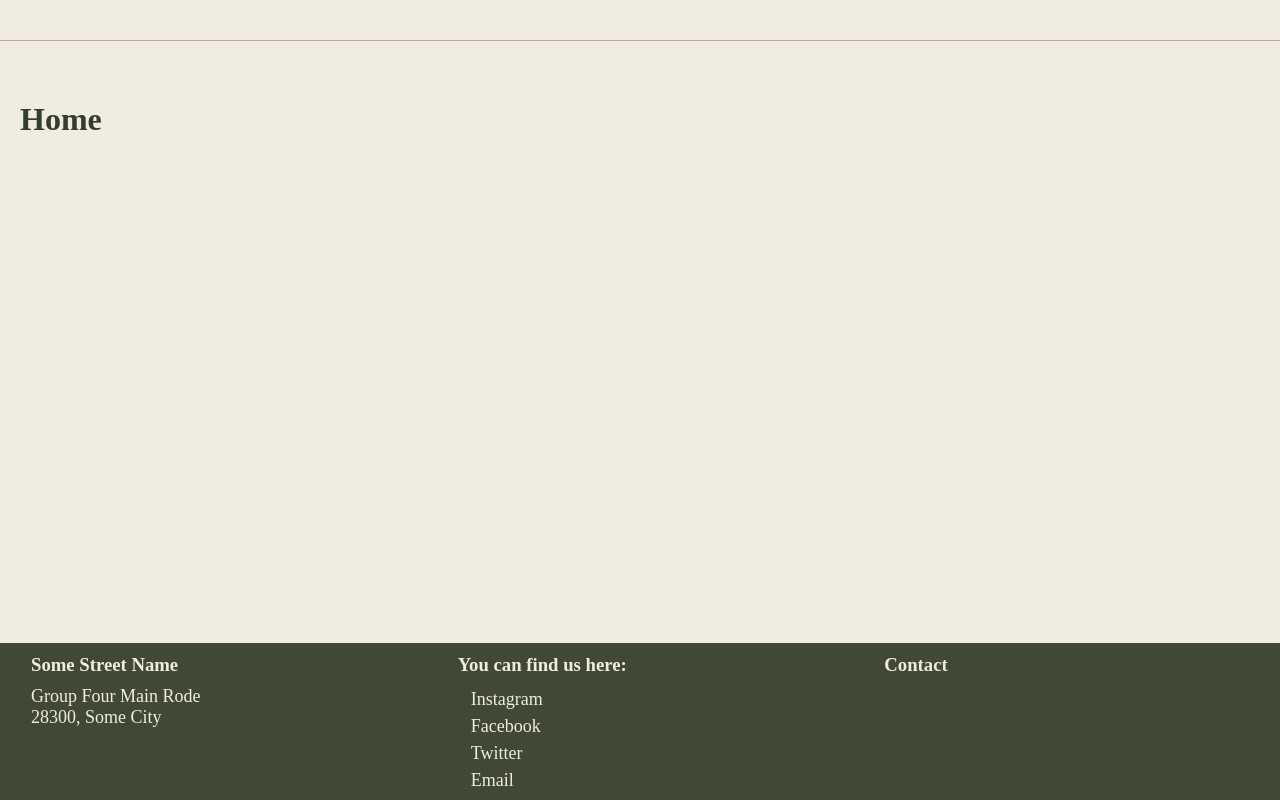
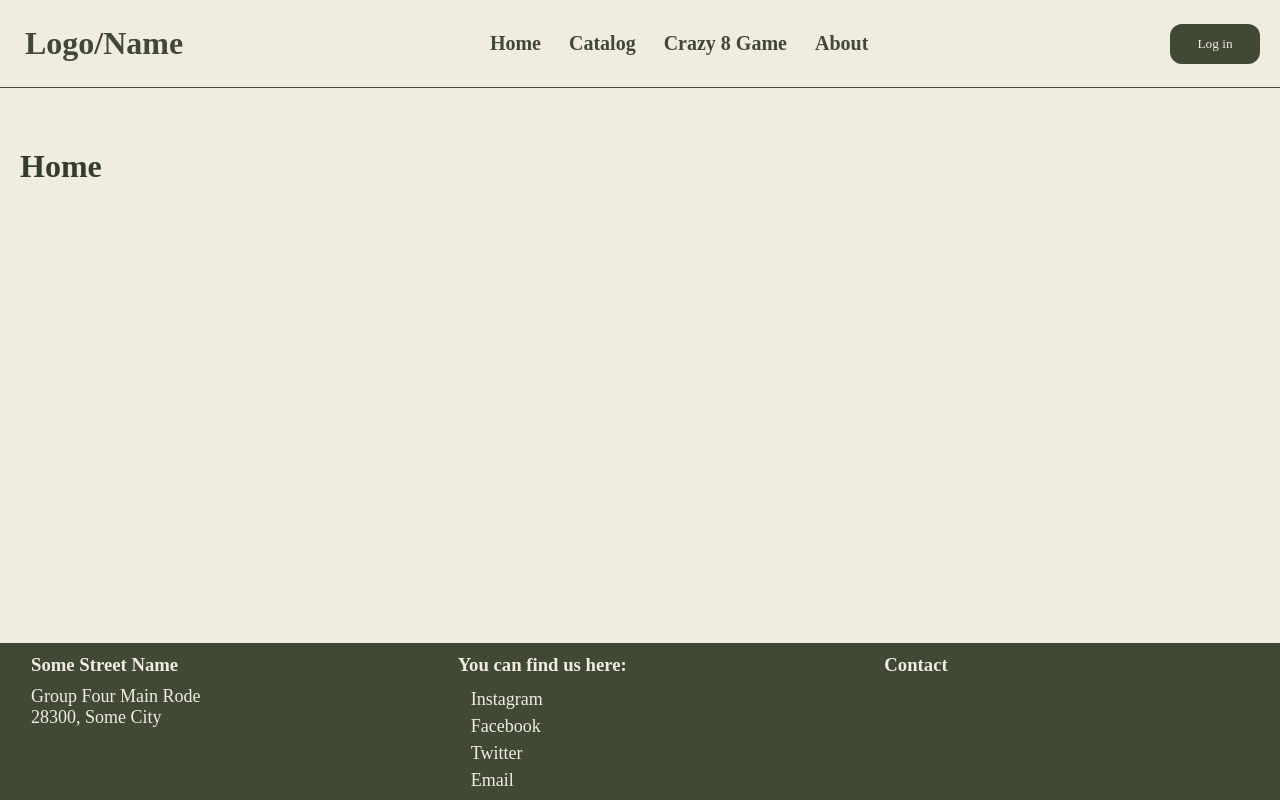
Before and after one commit to champagnekapy/skupina_4, a React (Create React App) app: page / in a window 1280 px wide. Built offline with nearby package versions, Linux system fonts and the light colour scheme.

Commit message:
Added the navigation bar and routed the links in the navbar to their coresponding pages

```diff
--- a/src/App.js
+++ b/src/App.js
@@ -5,10 +5,11 @@ import { BrowserRouter as Router } from "react-router-dom";
 
 
 function App() {
+
   return (
     <div className='App'>
       <Router>
-        <Navbar />
+       <Navbar />
         <div className='content'>
           <AnimatedRoutes />
         </div>
--- a/src/components/About.jsx
+++ b/src/components/About.jsx
@@ -1,15 +1,17 @@
 import React from "react";
 import { motion } from "framer-motion";
 
-function Catalog() {
+function About() {
   return (
     <motion.div
-      className='catalog'
+      className='about'
       initial={{ opacity: 0 }}
       animate={{ opacity: 1 }}
       exit={{ opacity: 0, transition: { duration: 1 } }}
-    ></motion.div>
+    >
+      <h1>About</h1>
+    </motion.div>
   );
 }
 
-export default Catalog;
+export default About;
--- a/src/components/AnimatedRoutes.jsx
+++ b/src/components/AnimatedRoutes.jsx
@@ -4,6 +4,7 @@ import Home from "./Home";
 import About from "./About";
 import NotFound from "./NotFound";
 import Catalog from "./Catalog";
+import Crazy8Game from "./Crazy8Game";
 import { AnimatePresence } from "framer-motion";
 
 function AnimatedRoutes() {
@@ -13,6 +14,8 @@ function AnimatedRoutes() {
       <Routes location={location} key={location.pathname}>
         <Route exact path='/' element={<Home />} />
         <Route exact path='/Catalog' element={<Catalog />} />
+        {/* Added a link to the crazy 8 game */}
+        <Route exact path='/Crazy8Game' element={<Crazy8Game />} />
         <Route exact path='/About' element={<About />} />
         <Route path='*' element={<NotFound />} />
       </Routes>
--- a/src/components/Catalog.jsx
+++ b/src/components/Catalog.jsx
@@ -8,7 +8,9 @@ function Catalog() {
       initial={{ opacity: 0 }}
       animate={{ opacity: 1 }}
       exit={{ opacity: 0, transition: { duration: 1 } }}
-    ></motion.div>
+    >
+      <h1>Catalog</h1>
+    </motion.div>
   );
 }
 
--- /dev/null
+++ b/src/components/Crazy8Game.jsx
@@ -0,0 +1,9 @@
+import React from "react";
+
+function Crazy8Game() {
+    return (
+        <h1>Game</h1>
+    );
+}
+
+export default Crazy8Game;
--- a/src/components/Navbar.jsx
+++ b/src/components/Navbar.jsx
@@ -1,5 +1,6 @@
 import React from "react";
 import { motion } from "framer-motion";
+
 
 function Navbar() {
   return (
@@ -8,7 +9,17 @@ function Navbar() {
       initial={{ opacity: 0 }}
       animate={{ opacity: 1 }}
       exit={{ opacity: 0, transition: { duration: 1 } }}
-    ></motion.div>
+    >
+      <a href="" className="logo">Logo/Name</a>
+      <ul>
+        <li><a href="/" className="navHome">Home</a></li>
+        <li><a href="/catalog" className="navCatalog">Catalog</a></li>
+        <li><a href="/crazy8game" className="navCrazy8Game">Crazy 8 Game</a></li>
+        <li><a href="/about" className="navAbout">About</a></li>
+      </ul>
+    <button className="logIn">Log in</button>
+
+    </motion.div>
   );
 }
 
--- a/src/index.css
+++ b/src/index.css
@@ -27,12 +27,28 @@ body {
   align-items: center;
   margin: 0 auto;
   background-color: #f1ece2;
-  border-bottom: 1px solid #b6ad90;
+  /* Changed the color of the border of the navbar  */
+  border-bottom: 1px solid #414833;
+  /* Addedd more styling */
+  justify-content: space-between;
+  gap: 2rem;
+
 }
+/* Styling the table elements */
+.navbar ul {
+  padding: 0;
+  margin: 0;
+  list-style: none;
+  display: flex;
+  gap: 1rem;
+}
+/* Added styling to the logo in the navbar */
 .navbar .logo {
   float: left;
   padding: 5px;
+  font-size: 2rem;
 }
+
 .navbar h1 {
   color: #414833;
 }
@@ -40,10 +56,28 @@ body {
   margin-left: auto;
 }
 .navbar a {
-  margin-left: 16px;
+  font-size: 20px;
+  font-weight: bold;
   text-decoration: none;
   padding: 6px;
   color: #414833;
+}
+/* Added a on hover option for the links in the navbar */
+.navbar a:hover {
+  background-color: #414833;
+  color: #f1ece2;
+}
+/* Styled the login button */
+.logIn {
+  height: 40px;
+  width: 90px;
+  border-radius: 12px;
+  background-color: #414833;
+  color: #f1ece2;
+  border-style: none;
+}
+.logIn:hover {
+  cursor: pointer;
 }
 .content {
   margin: 40px auto;
@@ -104,6 +138,7 @@ body {
 /* Added styles to the ul element and the links in the footer*/
 .footer ul {
   margin: auto;
+  list-style: none;
 }
 
 .footer ul li {
```
